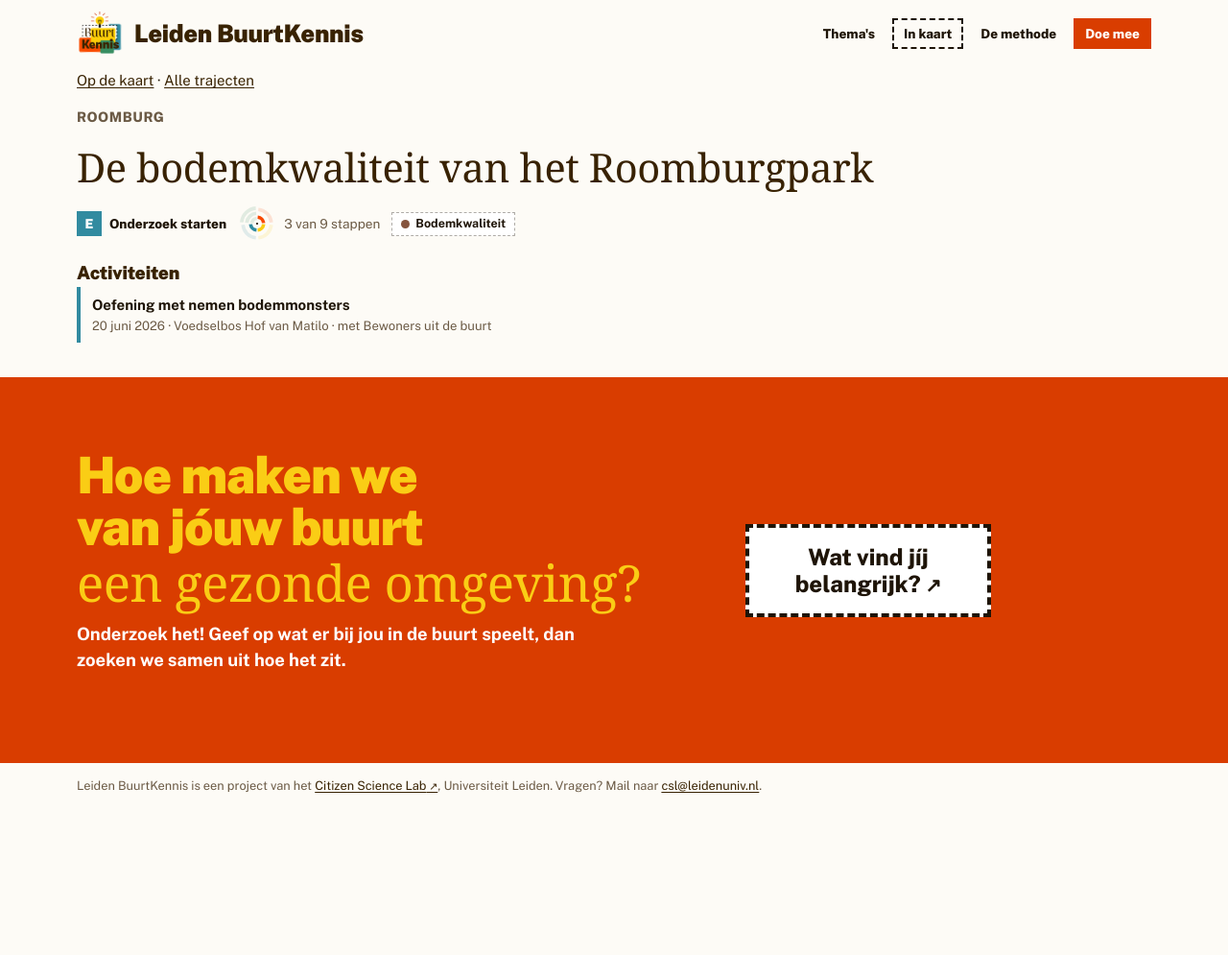
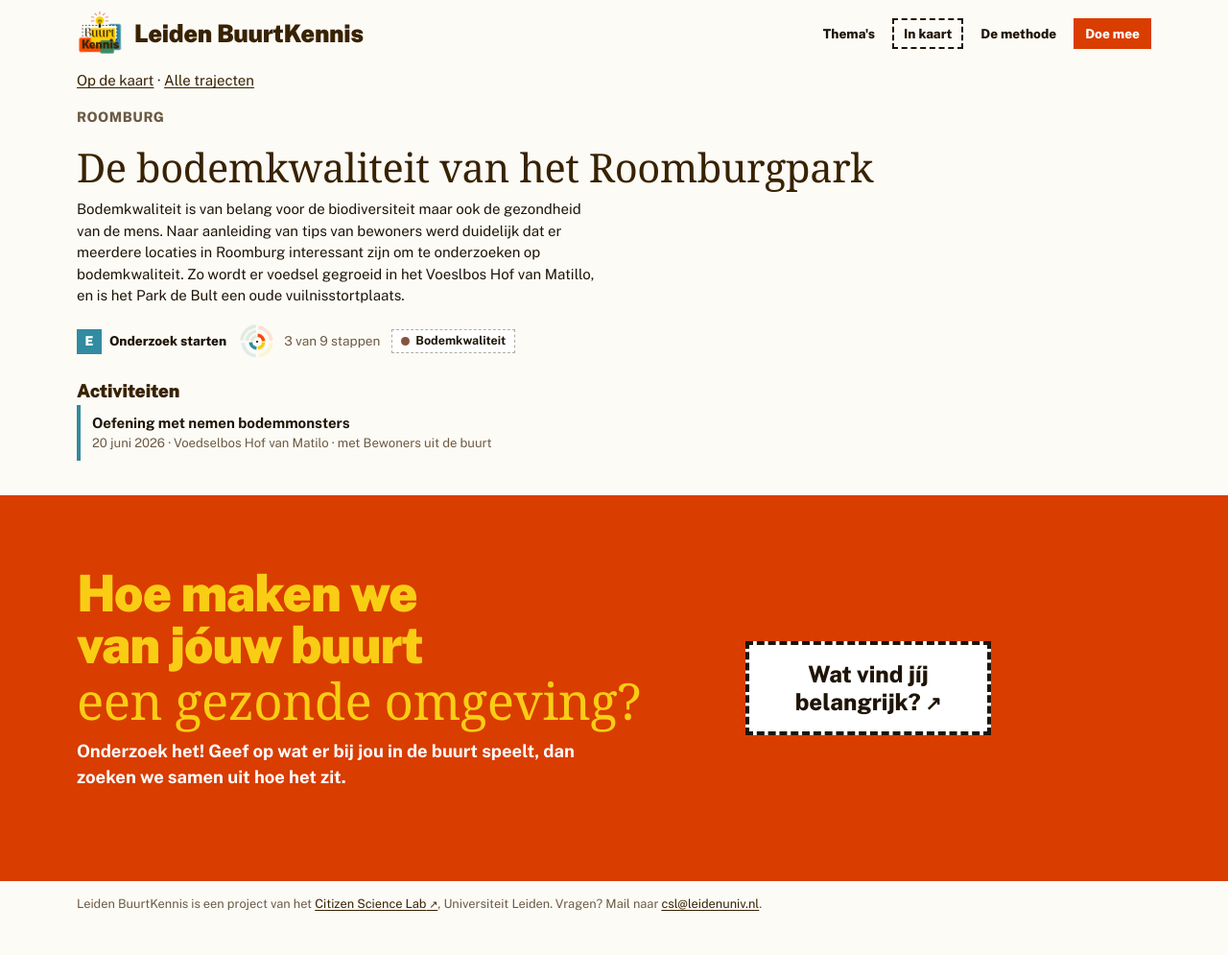
Before and after one commit to CitizenScienceLab/buurtkennis, a Jekyll site: the page built from _trajecten/oefening-met-bodemmonsters-in-roomburgpark.md, in a window 1280 px wide. Shown: the whole page at 96% size. Built offline with Jekyll 4.4.1, drawn with Linux system fonts in a browser that asks for light colours; some web fonts are replaced; before the commit the page ends 900 px from its top, so only the background shows below that.

Commit message:
Update _trajecten/oefening-met-bodemmonsters-in-roomburgpark.md (via Pages CMS)

```diff
--- a/_trajecten/oefening-met-bodemmonsters-in-roomburgpark.md
+++ b/_trajecten/oefening-met-bodemmonsters-in-roomburgpark.md
@@ -8,6 +8,11 @@ fase: E
 thema: _themas/bodem.md
 buurten:
   - _buurten/roomburg.md
+doel: Bodemkwaliteit is van belang voor de biodiversiteit maar ook de gezondheid
+  van de mens. Naar aanleiding van tips van bewoners werd duidelijk dat er
+  meerdere locaties in Roomburg interessant zijn om te onderzoeken op
+  bodemkwaliteit. Zo wordt er voedsel gegroeid in het Voeslbos Hof van Matillo,
+  en is het Park de Bult een oude vuilnisstortplaats.
 activiteiten:
   - wat: Oefening met nemen bodemmonsters
     wanneer: 20 juni 2026
```
